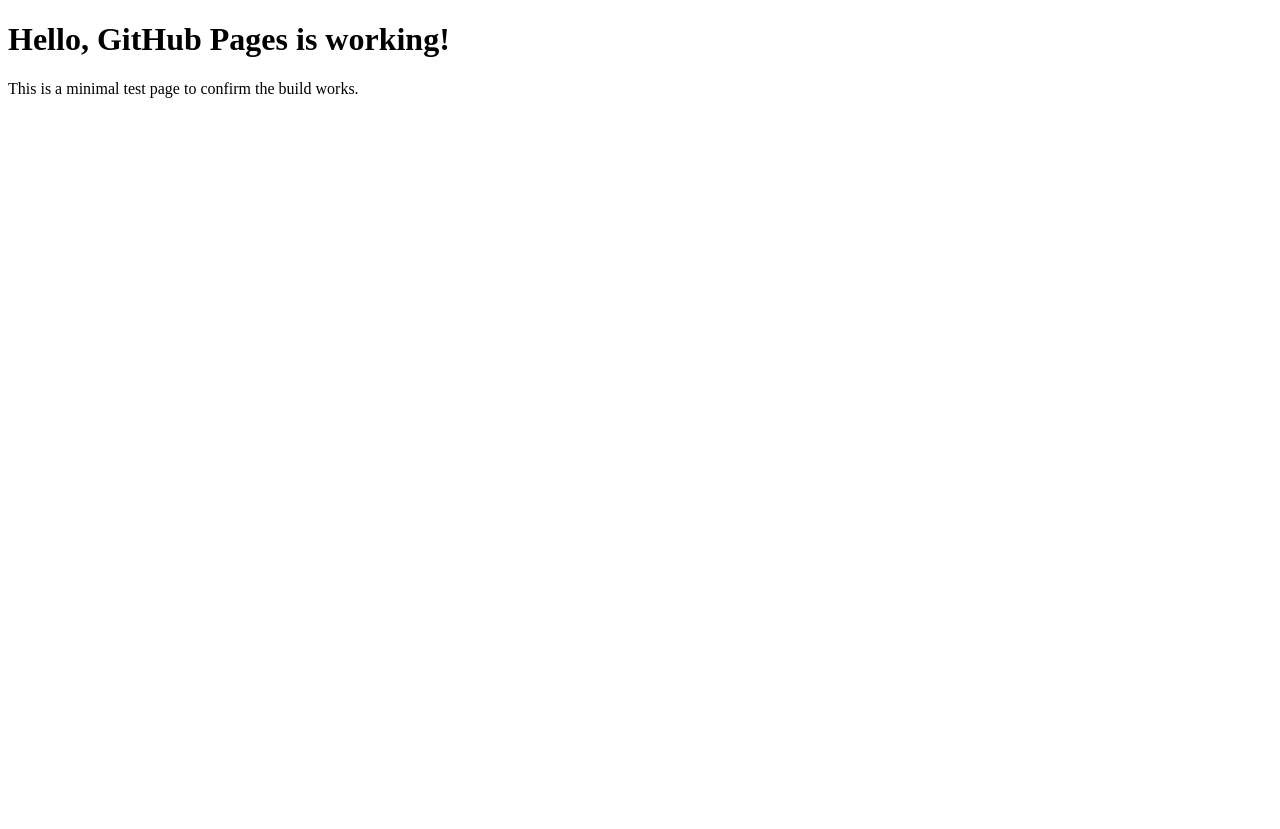
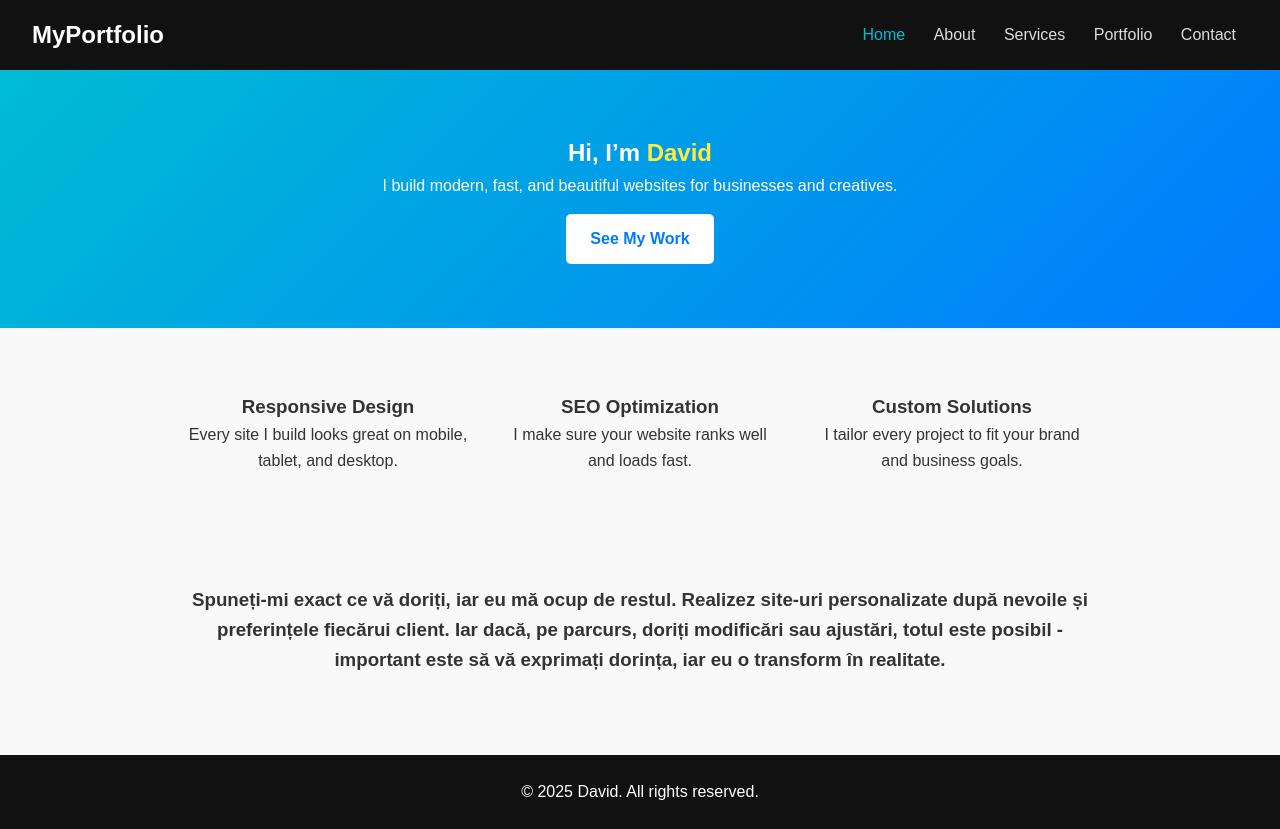
Before and after one commit to dav1d4ndrei/my-portfolio, a plain HTML site: page index.html in a window 1280 px wide. Before the commit the page ends 800 px from the top, so only its background shows below. Drawn offline with Linux system fonts and the light colour scheme.

Commit message:
Update index.html

```diff
--- a/index.html
+++ b/index.html
@@ -1,12 +1,55 @@
 <!DOCTYPE html>
 <html lang="en">
 <head>
-  <meta charset="UTF-8">
-  <meta name="viewport" content="width=device-width, initial-scale=1.0">
-  <title>Test GitHub Pages</title>
+  <meta charset="UTF-8" />
+  <meta name="viewport" content="width=device-width, initial-scale=1.0" />
+  <title>My Portfolio | Web Developer</title>
+  <link rel="stylesheet" href="style.css" />
 </head>
 <body>
-  <h1>Hello, GitHub Pages is working!</h1>
-  <p>This is a minimal test page to confirm the build works.</p>
+  <header>
+    <div class="logo">MyPortfolio</div>
+    <nav>
+      <a href="index.html" class="active">Home</a>
+      <a href="about.html">About</a>
+      <a href="services.html">Services</a>
+      <a href="portfolio.html">Portfolio</a>
+      <a href="contact.html">Contact</a>
+    </nav>
+  </header>
+
+  <section class="hero">
+    <h1>Hi, I’m <span>David</span></h1>
+    <p>I build modern, fast, and beautiful websites for businesses and creatives.</p>
+    <a href="portfolio.html" class="btn">See My Work</a>
+  </section>
+
+  <section class="features">
+    <div class="feature">
+      <h3>Responsive Design</h3>
+      <p>Every site I build looks great on mobile, tablet, and desktop.</p>
+    </div>
+    <div class="feature">
+      <h3>SEO Optimization</h3>
+      <p>I make sure your website ranks well and loads fast.</p>
+    </div>
+    <div class="feature">
+      <h3>Custom Solutions</h3>
+      <p>I tailor every project to fit your brand and business goals.</p>
+    </div>
+  </section>
+
+  <section class="content">
+    <h3 style="text-align: center;">
+      Spuneți-mi exact ce vă doriți, iar eu mă ocup de restul.
+      Realizez site-uri personalizate după nevoile și preferințele fiecărui client.
+      Iar dacă, pe parcurs, doriți modificări sau ajustări,
+      totul este posibil - important este să vă exprimați dorința, iar eu o transform în realitate.
+    </h3>
+  </section>
+
+  <footer>
+    <p>© 2025 David. All rights reserved.</p>
+  </footer>
 </body>
 </html>
```
